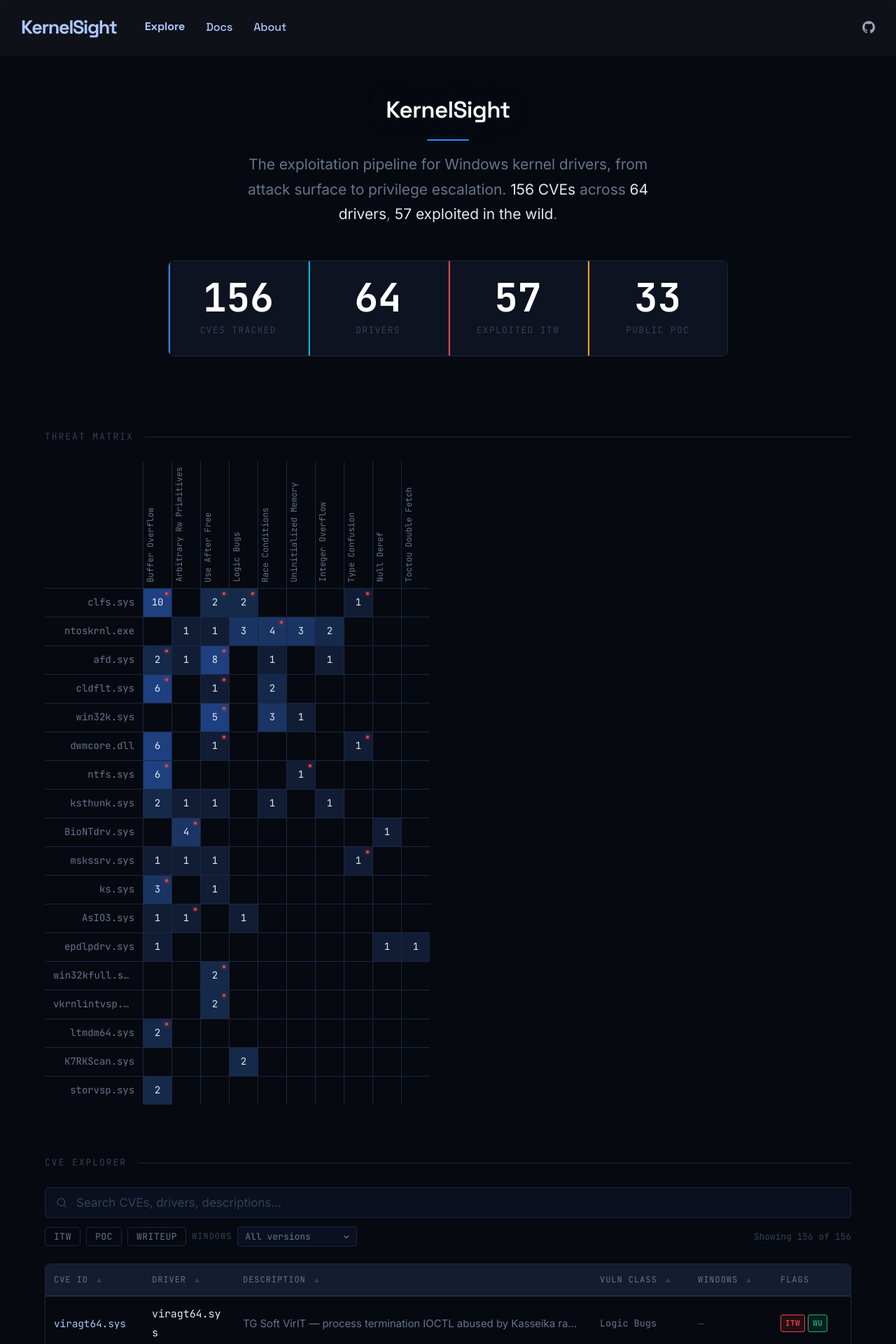
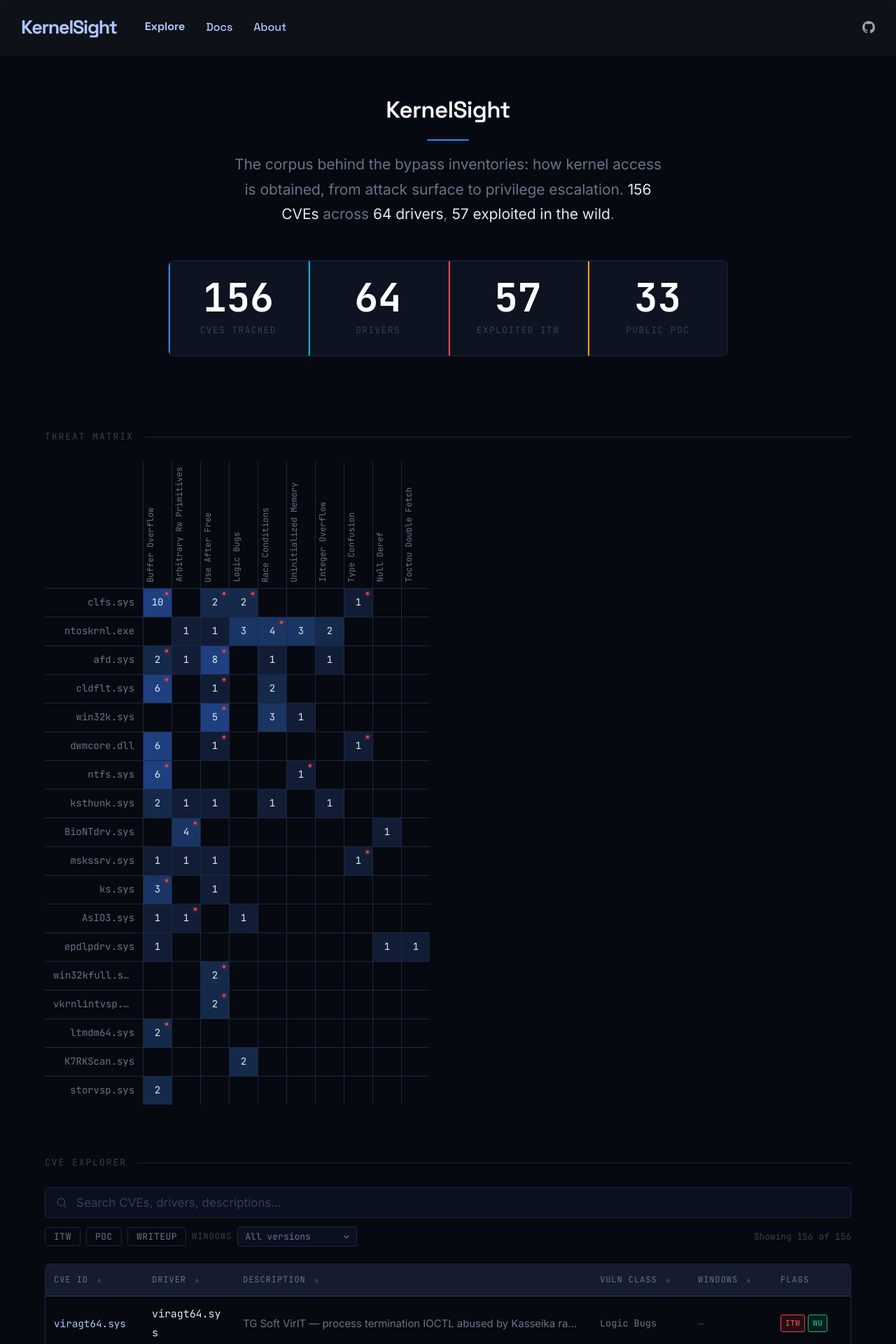
Before and after one commit to splintersfury/KernelSight, an MkDocs documentation site: the page built from docs/explore.md, in a window 1280 px wide. Shown: the top 1920 px of the page at 70% size. Built offline with MkDocs 1.6.1 and Material for MkDocs 9.7.7, drawn with Linux system fonts in a browser that asks for light colours; comment, search, counter and statistics services are not loaded.

Commit message:
fix(meta): retitle and redescribe the site around the thesis
The page title, og:title and meta description still sold the old framing, and
those are what search results and shared links show. A visitor who never
scrolls saw "Kernel Driver Forensic Intelligence" and a description counting
CVEs, neither of which says what the site is for.

Also removes the em-dashes from the title and og:title, and drops the stale
corpus counts from the description.

The test that guards the URL set now reports mkdocs failures case
insensitively. It missed a fatal "Error: mapping values are not allowed here"
while catching the build failure itself, so the report said a build broke
without saying why.

Co-Authored-By: Claude Opus 5 (1M context) <noreply@anthropic.com>
Claude-Session: https://claude.ai/code/session_01QkCo4PpjPMeejAX1PAs14E

```diff
--- a/docs/overrides/dashboard.html
+++ b/docs/overrides/dashboard.html
@@ -897,7 +897,7 @@ body, html {
     <h1 class="ksd-hero__title">KernelSight</h1>
     <div class="ksd-hero__accent-line"></div>
     <p class="ksd-hero__subtitle">
-      The exploitation pipeline for Windows kernel drivers, from
+      The corpus behind the bypass inventories: how kernel access is obtained, from
       attack surface to privilege escalation. <span style="color:var(--text-primary)">156 CVEs</span> across
       <span style="color:var(--text-primary)">64 drivers</span>,
       <span style="color:var(--text-primary)">57 exploited in the wild</span>.
--- a/docs/overrides/landing.html
+++ b/docs/overrides/landing.html
@@ -1,8 +1,8 @@
 {% extends "base.html" %}
-{% block htmltitle %}<title>KernelSight — Kernel Driver Forensic Intelligence</title>{% endblock %}
+{% block htmltitle %}<title>KernelSight, the Windows kernel bypass reference</title>{% endblock %}
 {% block extrahead %}
-<meta name="description" content="The exploitation pipeline for Windows kernel drivers — 156 CVEs, 64 drivers, 57 exploited in the wild">
-<meta property="og:title" content="KernelSight — Kernel Driver Forensic Intelligence">
+<meta name="description" content="What kernel access buys you on Windows: how it is obtained, and which kernel-layer and user-layer defenses it does and does not defeat.">
+<meta property="og:title" content="KernelSight, the Windows kernel bypass reference">
 <link rel="preconnect" href="https://fonts.googleapis.com">
 <link rel="preconnect" href="https://fonts.gstatic.com" crossorigin>
 <link href="https://fonts.googleapis.com/css2?family=Space+Grotesk:wght@400;500;600;700&family=Inter:wght@300;400;500;600&family=JetBrains+Mono:wght@400;500&display=swap" rel="stylesheet">
--- a/mkdocs.yml
+++ b/mkdocs.yml
@@ -1,5 +1,5 @@
 site_name: KernelSight
-site_description: Windows kernel driver exploitation knowledge base — 156 CVEs, 64 drivers, exploit chains, mitigations, and BYOVD analysis.
+site_description: "What kernel access buys you on Windows: how it is obtained, and which kernel-layer and user-layer defenses it does and does not defeat."
 repo_url: https://github.com/splintersfury/KernelSight
 site_url: https://splintersfury.github.io/KernelSight/
 
```
Also changed, not shown: 1 other file.
